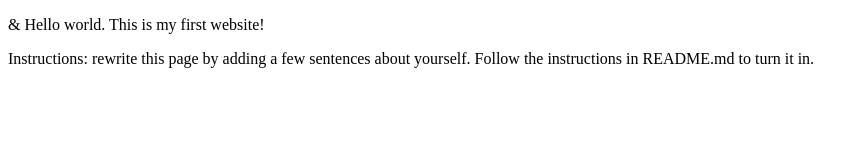
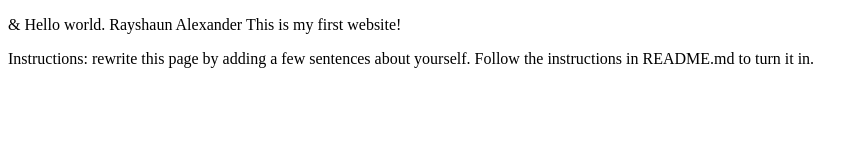
Before and after one commit to Ralex22/webdev_lab1, a plain HTML site: page index.html in a window 1280 px wide. Shown: the whole page, without its empty margins (0-868 px from the left). Drawn offline with Linux system fonts and the light colour scheme.

Commit message:
Update index.html
Adding my name

```diff
--- a/index.html
+++ b/index.html
@@ -5,7 +5,7 @@
   <title>Internet Technologies and Web Design</title>
 </head>
 <body>
-  <p>&amp; Hello world. This is my first website!</p>
+  <p>&amp; Hello world. Rayshaun Alexander This is my first website!</p>
   <p>Instructions: rewrite this page by adding a few sentences about yourself. Follow the instructions in README.md to turn it in.</p>
 </body>
 </html>
```
